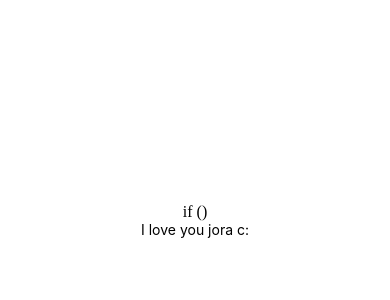
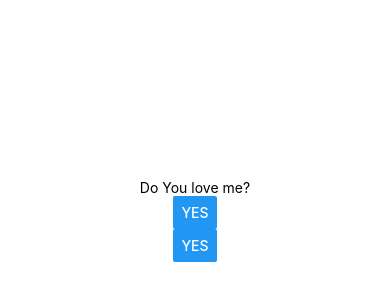
Before and after one commit to yakovdan98/Finspo, a React Native app: screen / in a window 390 px wide. Shown: the part 202-502 px from the top of the page. Built offline with nearby package versions, Linux system fonts and the light colour scheme.

Commit message:
updated readme

```diff
--- a/App.js
+++ b/App.js
@@ -3,22 +3,29 @@ import { useState } from 'react';
 import { Button, StyleSheet, Text, TextInput, View } from 'react-native';
 
 export default function App() {
-  const [yesClick, setYes] = useState(true);
-  const click = true;
+  const [yesClick, setYes] = useState(false);
 
+  let content = null;
+
+  if (yesClick) {
+    content = <Text>I love you jora c:</Text>
+  } else {
+    content =
+      <>
+        <Text>Do You love me?</Text>
+        <Button
+          onPress={() => setYes(yesClick => !yesClick)}
+          title="Yes"
+        />
+        <Button
+          onPress={() => setYes(yesClick => !yesClick)}
+          title="Yes"
+        />
+      </>
+  }
   return (
     <View style={styles.container}>
-      if ({click}) {
-        <Text>I love you jora c:</Text>
-      }
-      {/* else {
-        <>
-          <Text>Do You love me?</Text>
-          <Button onPress={() => setYes(yesClick = true)}>Yes</Button>
-          <Button onPress={() => setYes(yesClick = true)}>Yes</Button>
-        </>
-
-      } */}
+      {content}
       <StatusBar style="auto" />
     </View>
   );
```
